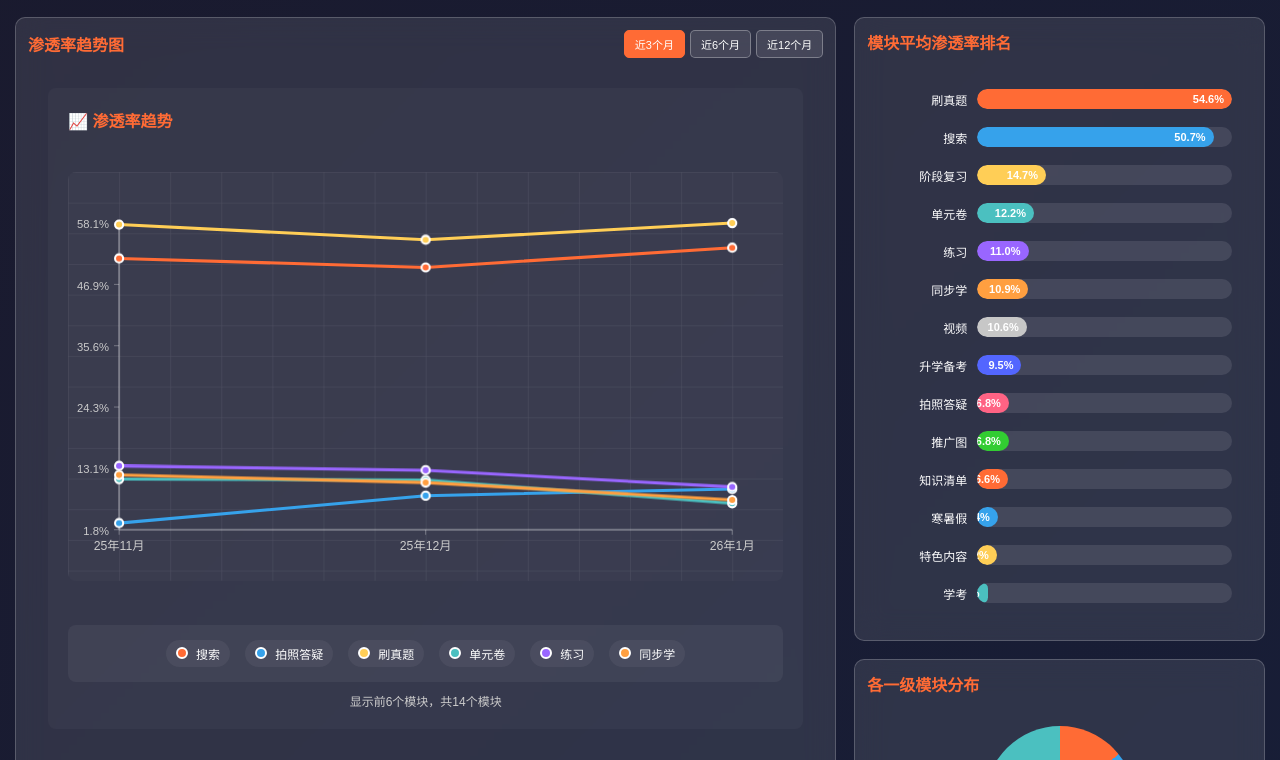
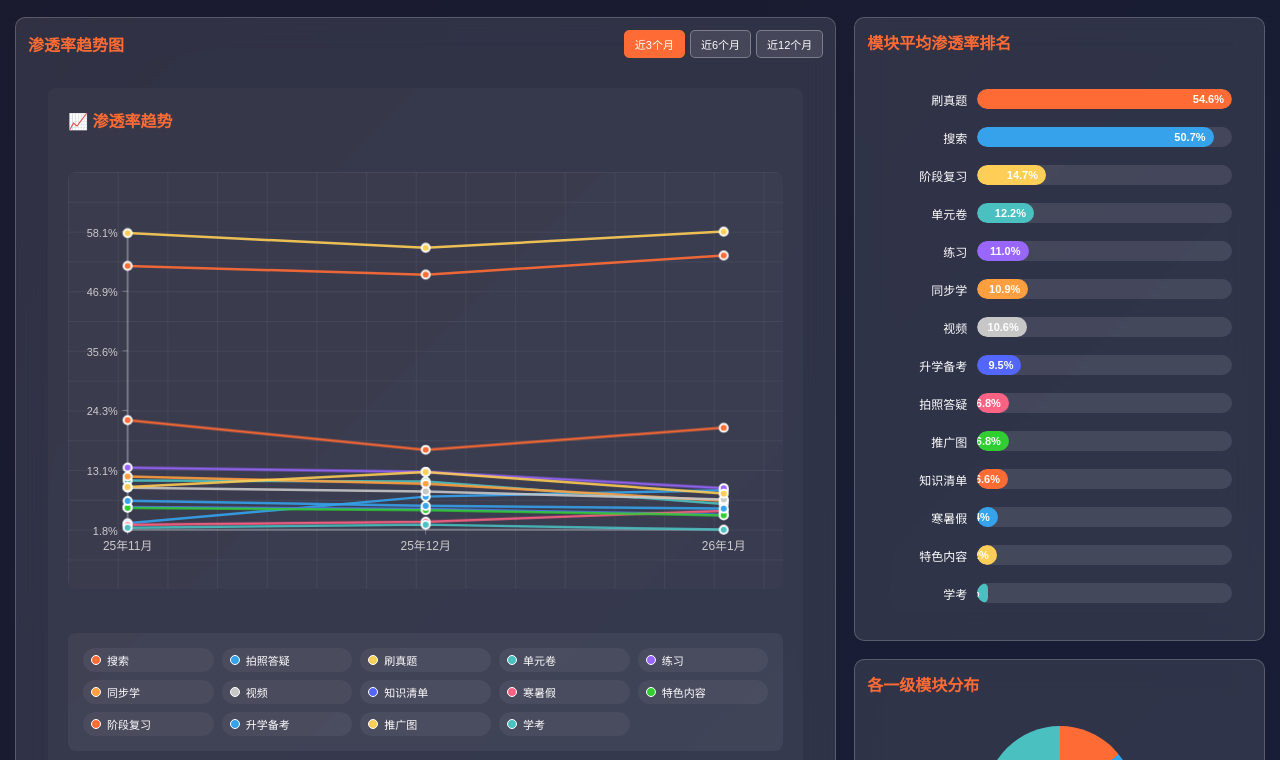
Before and after one commit to shockey0328/penetration-dashboard, a plain HTML site: page index.html in a window 1280 px wide. Shown: the part 192-952 px from the top of the page. Drawn offline with Linux system fonts and the light colour scheme.

Commit message:
显示全部模块并与筛选器联动 - 优化图例布局

```diff
--- a/script.js
+++ b/script.js
@@ -554,13 +554,16 @@ function updateTrendChart() {
         months = getMonthsEndingWith(selectedMonthLabel, parseInt(activeRange));
     }
 
+    // 使用全部筛选后的数据，不限制数量
+    const displayData = filteredData;
+
     // 创建SVG折线图
     let html = '<div class="svg-line-chart-container">';
     html += '<h4 style="color: #ff6b35; margin: 0 0 20px 0;">📈 渗透率趋势</h4>';
 
     // 计算数据范围
     let allValues = [];
-    filteredData.forEach(item => {
+    displayData.forEach(item => {
         months.forEach(month => {
             if (item.data[month] !== null) {
                 allValues.push(item.data[month]);
@@ -568,14 +571,21 @@ function updateTrendChart() {
         });
     });
 
+    if (allValues.length === 0) {
+        html += '<div style="text-align: center; padding: 50px; color: #cccccc;">暂无数据</div>';
+        html += '</div>';
+        container.innerHTML = html;
+        return;
+    }
+
     const minValue = Math.min(...allValues);
     const maxValue = Math.max(...allValues);
-    const valueRange = maxValue - minValue;
+    const valueRange = maxValue - minValue || 1; // 避免除零
 
     // SVG图表
     const chartWidth = 600;
     const chartHeight = 300;
-    const padding = 50;
+    const padding = 60;
 
     html += `<svg width="100%" height="${chartHeight + padding * 2}" viewBox="0 0 ${chartWidth + padding * 2} ${chartHeight + padding * 2}" class="line-chart-svg">`;
 
@@ -589,7 +599,7 @@ function updateTrendChart() {
 
     // X轴标签（月份）
     months.forEach((month, index) => {
-        const x = padding + (index * chartWidth / (months.length - 1));
+        const x = padding + (index * chartWidth / Math.max(months.length - 1, 1));
         html += `<text x="${x}" y="${chartHeight + padding + 20}" text-anchor="middle" fill="#cccccc" font-size="12">${month}</text>`;
         html += `<line x1="${x}" y1="${chartHeight + padding}" x2="${x}" y2="${chartHeight + padding + 5}" stroke="rgba(255,255,255,0.3)" stroke-width="1"/>`;
     });
@@ -602,8 +612,8 @@ function updateTrendChart() {
         html += `<line x1="${padding - 5}" y1="${y}" x2="${padding}" y2="${y}" stroke="rgba(255,255,255,0.3)" stroke-width="1"/>`;
     }
 
-    // 绘制折线
-    filteredData.slice(0, 6).forEach((item, index) => {
+    // 绘制折线 - 显示所有筛选后的模块
+    displayData.forEach((item, index) => {
         const color = getColor(index);
         let pathData = '';
         let points = [];
@@ -611,7 +621,7 @@ function updateTrendChart() {
         months.forEach((month, monthIndex) => {
             const value = item.data[month];
             if (value !== null) {
-                const x = padding + (monthIndex * chartWidth / (months.length - 1));
+                const x = padding + (monthIndex * chartWidth / Math.max(months.length - 1, 1));
                 const y = chartHeight + padding - ((value - minValue) / valueRange * chartHeight);
                 points.push({ x, y, value });
 
@@ -625,11 +635,11 @@ function updateTrendChart() {
 
         if (pathData) {
             // 绘制折线
-            html += `<path d="${pathData}" fill="none" stroke="${color}" stroke-width="3" stroke-linecap="round" stroke-linejoin="round"/>`;
+            html += `<path d="${pathData}" fill="none" stroke="${color}" stroke-width="2.5" stroke-linecap="round" stroke-linejoin="round" opacity="0.9"/>`;
 
             // 绘制数据点
             points.forEach(point => {
-                html += `<circle cx="${point.x}" cy="${point.y}" r="4" fill="${color}" stroke="#ffffff" stroke-width="2"/>`;
+                html += `<circle cx="${point.x}" cy="${point.y}" r="4" fill="${color}" stroke="#ffffff" stroke-width="2" opacity="0.9"/>`;
                 html += `<title>${item.二级模块}: ${point.value.toFixed(1)}%</title>`;
             });
         }
@@ -637,9 +647,9 @@ function updateTrendChart() {
 
     html += '</svg>';
 
-    // 图例
+    // 图例 - 显示所有模块
     html += '<div class="line-chart-legend">';
-    filteredData.slice(0, 6).forEach((item, index) => {
+    displayData.forEach((item, index) => {
         const color = getColor(index);
         html += `<div class="legend-item">`;
         html += `<div class="legend-color" style="background: ${color};"></div>`;
@@ -648,9 +658,12 @@ function updateTrendChart() {
     });
     html += '</div>';
 
-    if (filteredData.length > 6) {
-        html += `<p style="color: #cccccc; font-size: 12px; text-align: center; margin-top: 10px;">显示前6个模块，共${filteredData.length}个模块</p>`;
-    }
+    // 显示模块统计信息
+    html += `<div class="chart-info">`;
+    html += `<p style="color: #cccccc; font-size: 12px; text-align: center; margin-top: 15px;">`;
+    html += `当前显示 ${displayData.length} 个模块的趋势数据`;
+    html += `</p>`;
+    html += `</div>`;
 
     html += '</div>';
 
@@ -692,7 +705,7 @@ function updateRankingChart() {
     // 按降序排列
     rankingData.sort((a, b) => b.value - a.value);
 
-    // 创建纯CSS柱状图
+    // 创建纯CSS柱状图 - 显示所有数据
     let html = '<div class="css-bar-chart">';
 
     const maxValue = Math.max(...rankingData.map(item => item.value));
--- a/styles.css
+++ b/styles.css
@@ -976,42 +976,49 @@ canvas {
 }
 
 .line-chart-legend {
-    display: flex;
-    flex-wrap: wrap;
-    gap: 15px;
+    display: grid;
+    grid-template-columns: repeat(auto-fit, minmax(120px, 1fr));
+    gap: 8px;
     justify-content: center;
     margin-top: 20px;
     padding: 15px;
     background: rgba(255, 255, 255, 0.05);
     border-radius: 8px;
+    max-height: 200px;
+    overflow-y: auto;
 }
 
 .legend-item {
     display: flex;
     align-items: center;
-    gap: 8px;
-    padding: 5px 10px;
+    gap: 6px;
+    padding: 4px 8px;
     background: rgba(255, 255, 255, 0.05);
-    border-radius: 15px;
+    border-radius: 12px;
     transition: all 0.3s ease;
+    font-size: 11px;
 }
 
 .legend-item:hover {
     background: rgba(255, 107, 53, 0.2);
-    transform: translateY(-2px);
+    transform: translateY(-1px);
 }
 
 .legend-color {
-    width: 12px;
-    height: 12px;
+    width: 10px;
+    height: 10px;
     border-radius: 50%;
-    border: 2px solid #ffffff;
+    border: 1px solid #ffffff;
+    flex-shrink: 0;
 }
 
 .legend-label {
-    font-size: 12px;
+    font-size: 11px;
     color: #ffffff;
     font-weight: 500;
+    white-space: nowrap;
+    overflow: hidden;
+    text-overflow: ellipsis;
 }
 
 /* SVG动画效果 */
```
